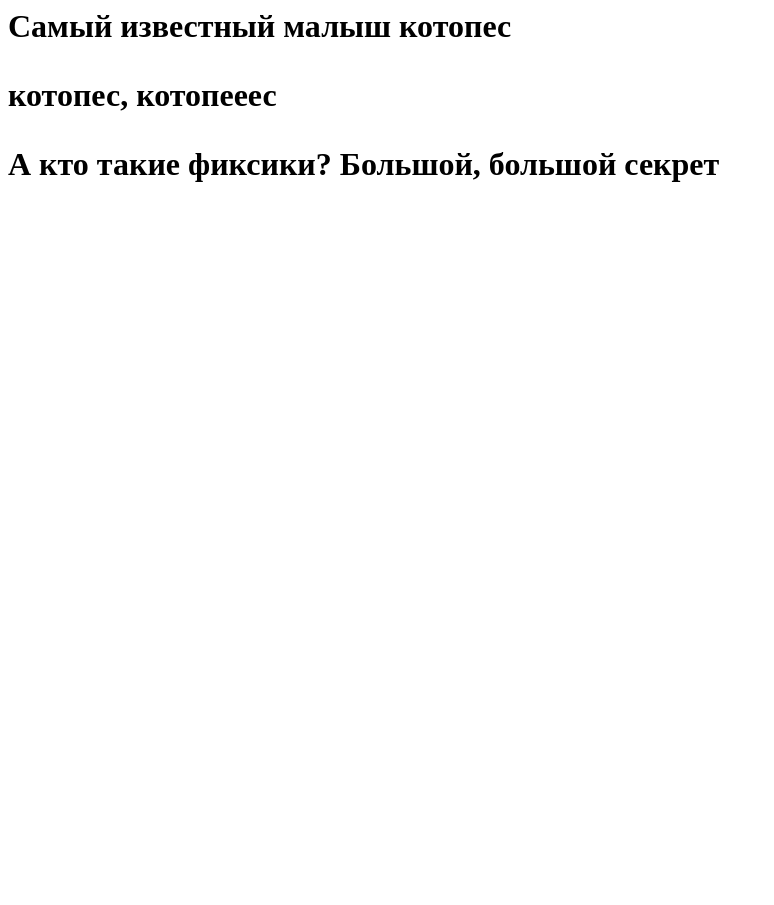
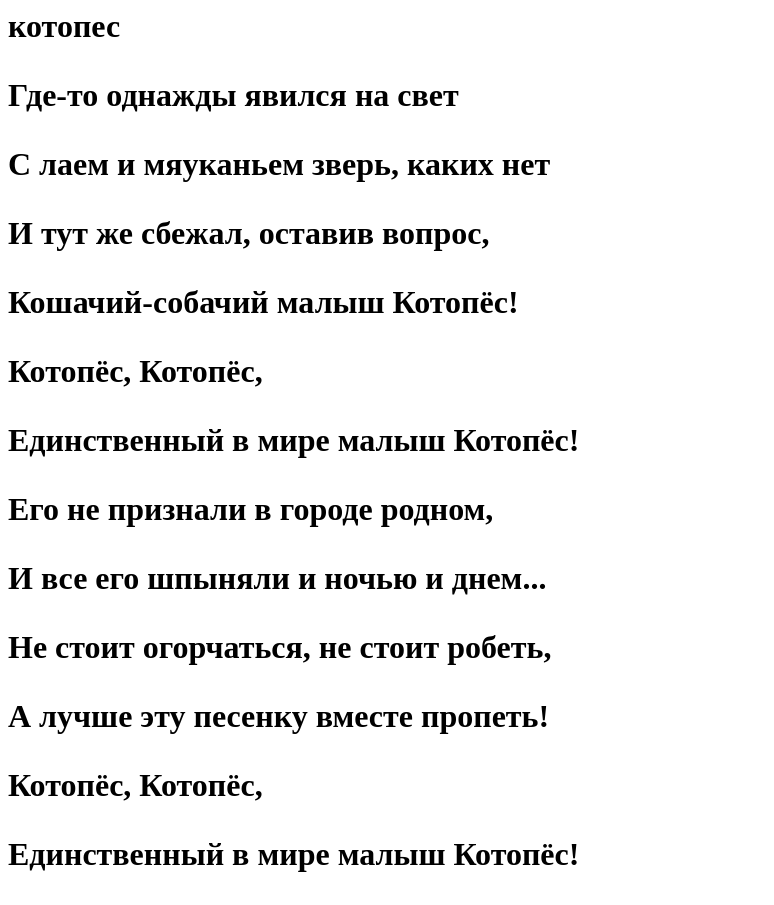
Before and after one commit to mayasobaka/haggivaggi, a plain HTML site: page index.html in a window 1280 px wide. Shown: the whole page, without its empty margins (0-774 px from the left). Before the commit the page ends 800 px from the top, so only its background shows below. Drawn offline with Linux system fonts and the light colour scheme.

Commit message:
котопес номер два текст

```diff
--- a/index.html
+++ b/index.html
@@ -1,8 +1,19 @@
 <html>
  <head></head>
  <body>
-  <h1> Самый известный малыш котопес
-   <p> котопес, котопееес
-   <p> А кто такие фиксики? Большой, большой секрет
+  <h1> котопес
+   <p> Где-то однажды явился на свет
+   <p> С лаем и мяуканьем зверь, каких нет
+   <p> И тут же сбежал, оставив вопрос,
+   <p> Кошачий-собачий малыш Котопёс!
+   <p> Котопёс, Котопёс,
+   <p> Единственный в мире малыш Котопёс!
+   <p> Его не признали в городе родном,
+   <p> И все его шпыняли и ночью и днем...
+   <p> Не стоит огорчаться, не стоит робеть,
+   <p> А лучше эту песенку вместе пропеть!
+   <p> Котопёс, Котопёс,
+   <p> Единственный в мире малыш Котопёс!
+
      </body>
  </html>
```
